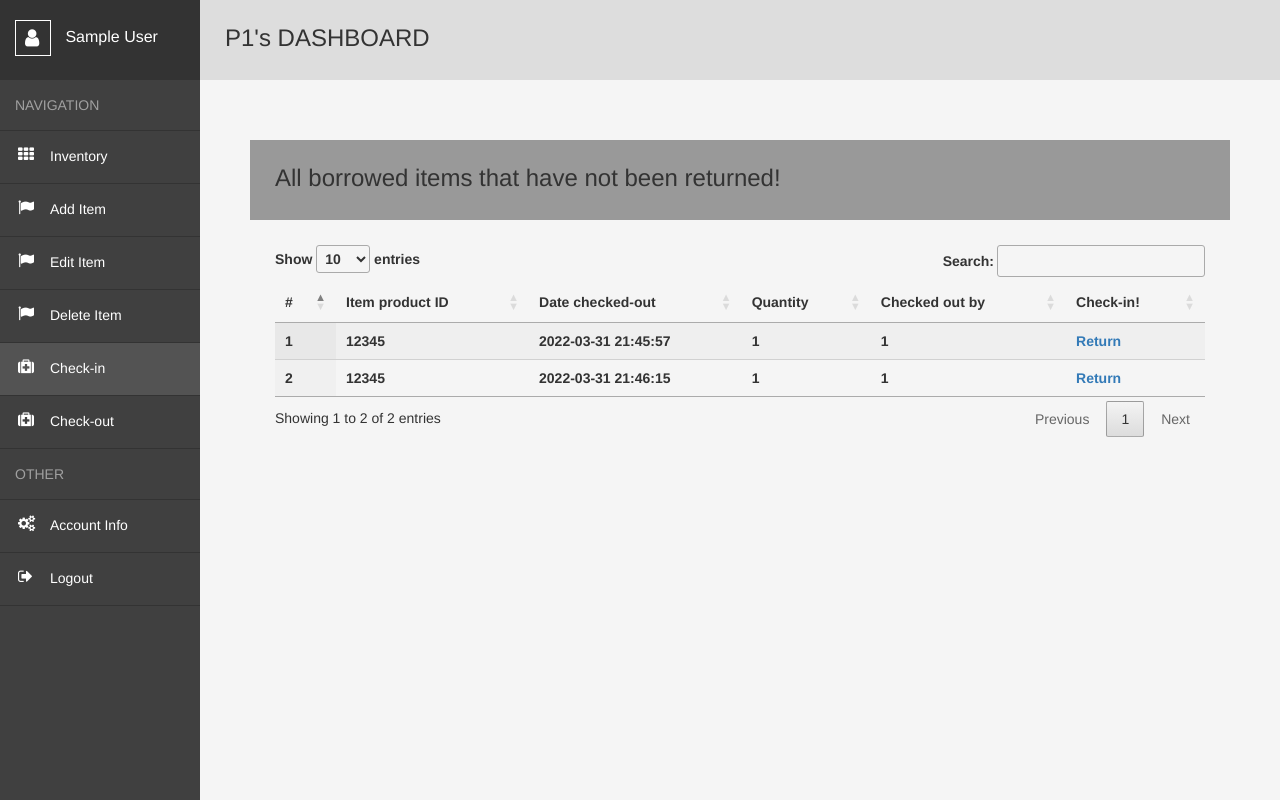
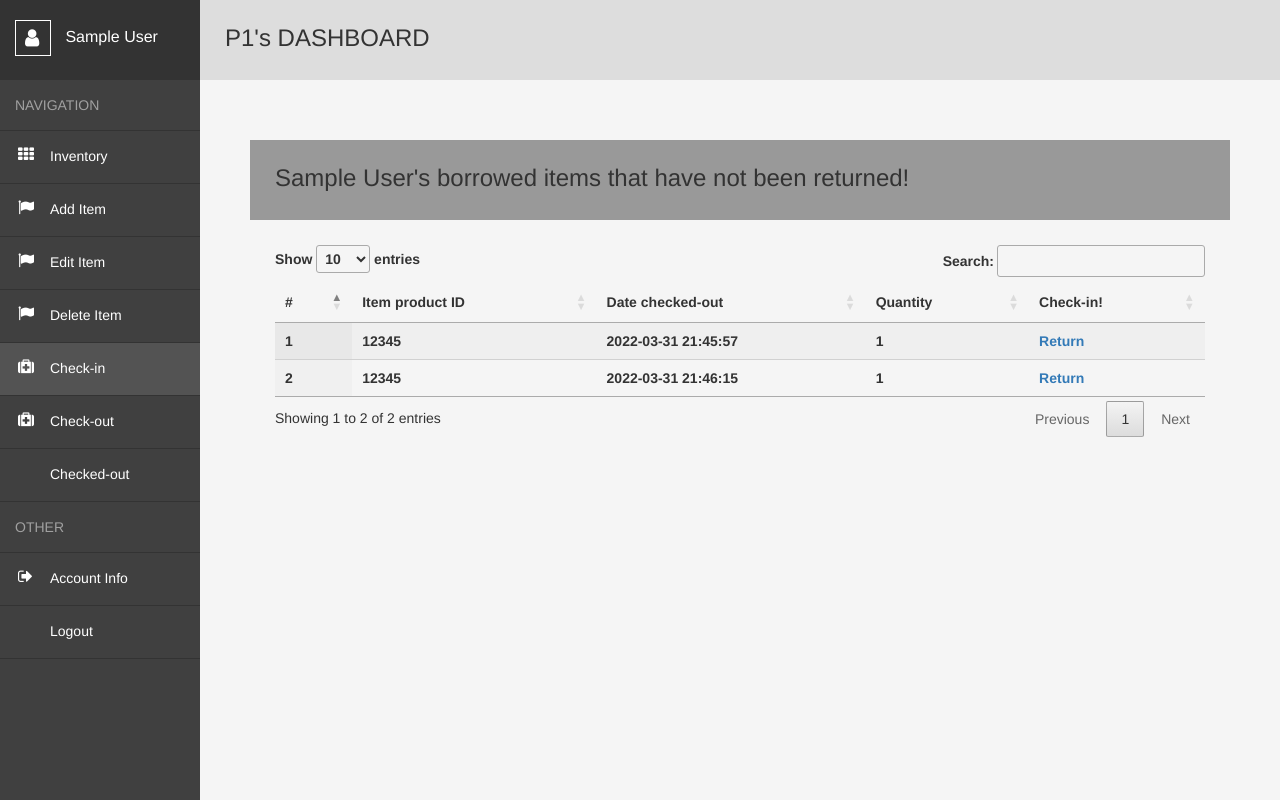
Before and after one commit to agalfred/Senior-Project, a Flask app: page /user/Check-in in a window 1280 px wide. Run offline with Flask 2, Linux system fonts and the light colour scheme; the visitor is signed in with stand-in values (Sample User, id 1); data comes from the database, SQL or seed files in the repository; lists and menus that the app fills with data are empty; some libraries are stand-ins or nearby versions.

Commit message:
Recent Changes

```diff
--- a/website/templates/Check-in.html
+++ b/website/templates/Check-in.html
@@ -30,6 +30,7 @@
             <li><a style="text-decoration:none" href="{{url_for('views.user')}}">Delete Item</a></li>
             <li><a class="active" style="text-decoration:none" href="{{url_for('views.Check_in')}}">Check-in</a></li>
             <li><a style="text-decoration:none" href="{{url_for('views.Check_out')}}">Check-out</a></li>
+            <li><a style="text-decoration:none" href="{{url_for('views.Checked')}}">Checked-out</a></li>
             <li><span>Other</span></li>
             <li><a style="text-decoration:none" href="{{url_for('views.account_info')}}">Account Info</a></li>
             <!--<li><a>Settings</a></li>-->
--- a/website/templates/Checked_out_items.html
+++ b/website/templates/Checked_out_items.html
@@ -14,7 +14,7 @@
 
 </head>
 <body>
-    {% if session['SCHOOL_ID'] and session['FNAME'] and session ['id'] and user.is_authenticated %}
+  {% if session['ISstaff'] and session['id'] %}
     <div class="wrapper">
         <nav>
           <header>
@@ -30,6 +30,7 @@
             <li><a style="text-decoration:none" href="{{url_for('views.user')}}">Delete Item</a></li>
             <li><a class="active" style="text-decoration:none" href="{{url_for('views.Check_in')}}">Check-in</a></li>
             <li><a style="text-decoration:none" href="{{url_for('views.Check_out')}}">Check-out</a></li>
+            <li><a style="text-decoration:none" href="{{url_for('views.Checked')}}">Checked-out</a></li>
             <li><span>Other</span></li>
             <li><a style="text-decoration:none" href="{{url_for('views.account_info')}}">Account Info</a></li>
             <!--<li><a>Settings</a></li>-->
@@ -74,6 +75,10 @@
         </div>
         </main>
       </div>
+      {% else %}
+        <div>
+          <a style="text-decoration:none" style="align-items:center" href="{{url_for('views.user')}}">You don't have access to add to the Inventory!</a>
+      </div>
       {% endif %}
 <script>
 $(document).ready(function() {
--- a/website/templates/account_info.html
+++ b/website/templates/account_info.html
@@ -27,6 +27,7 @@
             <li><a style="text-decoration:none" href="{{url_for('views.delete')}}">Delete Item</a></li>
             <li><a style="text-decoration:none" href="{{url_for('views.Check_in')}}">Check-in</a></li>
             <li><a style="text-decoration:none" href="{{url_for('views.Check_out')}}">Check-out</a></li>
+            <li><a style="text-decoration:none" href="{{url_for('views.Checked')}}">Checked-out</a></li>
             <li><span>Other</span></li>
             <li><a class="active" style="text-decoration:none" href="{{url_for('views.account_info')}}">Account Info</a></li>
             <!--<li><a>Settings</a></li>-->
--- a/website/templates/user.html
+++ b/website/templates/user.html
@@ -27,6 +27,7 @@
             <li><a style="text-decoration:none" href="{{url_for('views.delete')}}">Delete Item</a></li>
             <li><a style="text-decoration:none" href="{{url_for('views.Check_in')}}">Check-in</a></li>
             <li><a style="text-decoration:none" href="{{url_for('views.Check_out')}}">Check-out</a></li>
+            <li><a style="text-decoration:none" href="{{url_for('views.Checked')}}">Checked-out</a></li>
             <li><span>Other</span></li>
             <li><a style="text-decoration:none" href="{{url_for('views.account_info')}}">Account Info</a></li>
             <!--<li><a>Settings</a></li>-->
--- a/website/views.py
+++ b/website/views.py
@@ -39,16 +39,19 @@ def account_info():
 @views.route("/user/Check-in")
 @login_required
 def Check_in():
-    if session.get("id",None) is not None and session.get("SF", "Staff"):
-        itemsborrowed = Borroweditem.query.all()
-        return render_template("Checked_out_items.html",user = current_user, data=itemsborrowed)
-    elif session.get("SCHOOL_ID", None) is not None and session.get("FNAME",None) is not None and session.get("LNAME",None) is not None and session.get("DATE",None) is not None and session.get("SF",None) is not None and session.get("id",None) is not None:
+    if session.get("SCHOOL_ID", None) is not None and session.get("FNAME",None) is not None and session.get("LNAME",None) is not None and session.get("DATE",None) is not None and session.get("SF",None) is not None and session.get("id",None) is not None:
         itemsborrowed = Borroweditem.query.filter_by(borrower=session['id']).all()
         return render_template("Check-in.html",user = current_user ,data=itemsborrowed)
     else:
         flash("You do not have access to this page! Pls, Log in!", category="error")
         return redirect(url_for('views.home'))
 
+@views.route("/user/Check_out_items")
+@login_required
+def Checked():
+    if session.get("id",None) is not None and session.get("sf", "Staff"):
+        itemsborrowed = Borroweditem.query.all()
+        return render_template("Checked_out_items.html",user = current_user, data=itemsborrowed)
 
 @views.route("user/Check-in-confirmed/<id>")
 @login_required
```
